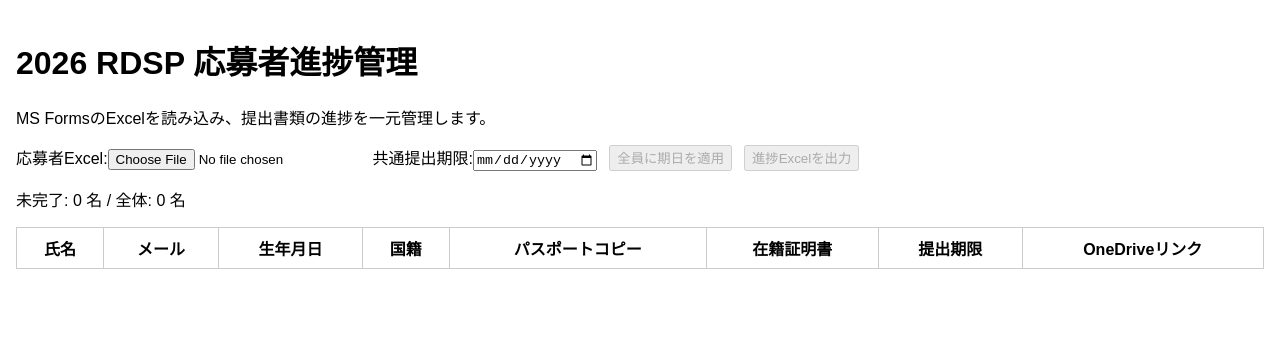
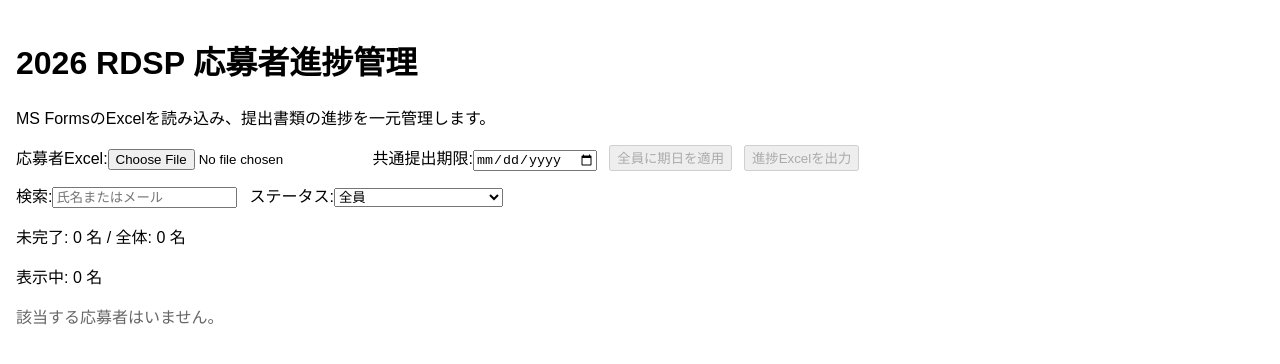
Before and after one commit to Steveston147/2026_RDSP_CRM, a React (Vite) app: page / in a window 1280 px wide. Shown: the top 364 px of the page. Built offline with nearby package versions, Linux system fonts and the light colour scheme.

Commit message:
Add applicant search and status filters

```diff
--- a/src/App.tsx
+++ b/src/App.tsx
@@ -1,5 +1,7 @@
 import { useMemo, useState } from 'react';
 import * as XLSX from 'xlsx';
+
+type StatusFilter = 'all' | 'pending' | 'passportPending' | 'enrollmentPending' | 'completed';
 
 type Applicant = {
   id: string;
@@ -13,40 +15,136 @@ type Applicant = {
   oneDriveLink: string;
 };
 
+const getCell = (row: Record<string, unknown>, keys: string[]) => {
+  for (const key of keys) {
+    const value = row[key];
+    if (value !== undefined && value !== null && String(value).trim() !== '') {
+      return value;
+    }
+  }
+
+  return '';
+};
+
+const getText = (row: Record<string, unknown>, keys: string[]) => String(getCell(row, keys)).trim();
+
+const buildApplicantName = (row: Record<string, unknown>) => {
+  const firstName = getText(row, ['First Name', 'First Name (e.g. John)', 'firstName']);
+  const middleName = getText(row, ['Middle Name', 'Middle Name (e.g. Alan)', 'middleName']);
+  const lastName = getText(row, ['Last Name', 'Last Name (e.g. Smith)', 'lastName']);
+  const formsName = [firstName, middleName, lastName].filter(Boolean).join(' ');
+
+  return formsName || getText(row, ['氏名', 'name', 'Name']);
+};
+
+const formatDateParts = (year: number, month: number, day: number) =>
+  [year, month, day].map((part, index) => (index === 0 ? String(part) : String(part).padStart(2, '0'))).join('/');
+
+const formatBirthDate = (value: unknown) => {
+  if (value === undefined || value === null || String(value).trim() === '') return '';
+
+  if (typeof value === 'number') {
+    const parsed = XLSX.SSF.parse_date_code(value);
+    return parsed ? formatDateParts(parsed.y, parsed.m, parsed.d) : '';
+  }
+
+  if (value instanceof Date && !Number.isNaN(value.getTime())) {
+    return formatDateParts(value.getFullYear(), value.getMonth() + 1, value.getDate());
+  }
+
+  const text = String(value).trim();
+  const match = text.match(/^(\d{4})[/-](\d{1,2})[/-](\d{1,2})/);
+  if (match) {
+    return formatDateParts(Number(match[1]), Number(match[2]), Number(match[3]));
+  }
+
+  return text;
+};
+
+const formatInputDate = (value: unknown) => formatBirthDate(value).replace(/\//g, '-');
+
+const parseSubmitted = (value: unknown) => {
+  if (typeof value === 'boolean') return value;
+  if (typeof value === 'number') return value === 1;
+
+  const text = String(value ?? '').trim().toLowerCase();
+  return ['提出済み', '済', 'true', 'yes', 'y', '1', 'checked'].includes(text);
+};
+
 const makeId = (row: Record<string, unknown>, index: number) =>
-  `${String(row['氏名'] ?? row['name'] ?? 'applicant')}-${index}`;
+  `${buildApplicantName(row) || getText(row, ['E-mail', 'メール', 'email']) || 'applicant'}-${index}`;
+
+const matchesStatusFilter = (applicant: Applicant, statusFilter: StatusFilter) => {
+  const passportPending = !applicant.passportSubmitted;
+  const enrollmentPending = !applicant.enrollmentSubmitted;
+
+  switch (statusFilter) {
+    case 'pending':
+      return passportPending || enrollmentPending;
+    case 'passportPending':
+      return passportPending;
+    case 'enrollmentPending':
+      return enrollmentPending;
+    case 'completed':
+      return !passportPending && !enrollmentPending;
+    case 'all':
+    default:
+      return true;
+  }
+};
 
 function App() {
   const [applicants, setApplicants] = useState<Applicant[]>([]);
   const [dueDate, setDueDate] = useState('');
+  const [searchQuery, setSearchQuery] = useState('');
+  const [statusFilter, setStatusFilter] = useState<StatusFilter>('all');
 
   const pendingCount = useMemo(
     () => applicants.filter((a) => !a.passportSubmitted || !a.enrollmentSubmitted).length,
     [applicants]
   );
 
+  const filteredApplicants = useMemo(() => {
+    const normalizedSearch = searchQuery.trim().toLowerCase();
+
+    return applicants.filter((applicant) => {
+      const matchesSearch =
+        !normalizedSearch ||
+        applicant.name.toLowerCase().includes(normalizedSearch) ||
+        applicant.email.toLowerCase().includes(normalizedSearch);
+
+      return matchesSearch && matchesStatusFilter(applicant, statusFilter);
+    });
+  }, [applicants, searchQuery, statusFilter]);
+
   const onFileChange = async (event: React.ChangeEvent<HTMLInputElement>) => {
     const file = event.target.files?.[0];
     if (!file) return;
 
     const data = await file.arrayBuffer();
-    const workbook = XLSX.read(data, { type: 'array' });
+    const workbook = XLSX.read(data, { type: 'array', cellDates: true });
     const sheet = workbook.Sheets[workbook.SheetNames[0]];
-    const rows = XLSX.utils.sheet_to_json<Record<string, unknown>>(sheet);
+    const rows = XLSX.utils.sheet_to_json<Record<string, unknown>>(sheet, { raw: true });
 
     const next = rows.map((row, index) => ({
       id: makeId(row, index),
-      name: String(row['氏名'] ?? row['name'] ?? ''),
-      email: String(row['連絡先メールアドレス'] ?? row['email'] ?? ''),
-      birthDate: String(row['生年月日'] ?? row['birthDate'] ?? ''),
-      nationality: String(row['国籍'] ?? row['nationality'] ?? ''),
-      passportSubmitted: false,
-      enrollmentSubmitted: false,
-      dueDate,
-      oneDriveLink: ''
+      name: buildApplicantName(row),
+      email: getText(row, ['E-mail', 'メール', '連絡先メールアドレス', 'email']),
+      birthDate: formatBirthDate(getCell(row, ['Date of Birth (yyyy/MM/dd)', 'Date of Birth', '生年月日', 'birthDate'])),
+      nationality: getText(row, [
+        'Nationality (Corresponds your passport / e.g. JAPAN)',
+        'Nationality',
+        '国籍',
+        'nationality'
+      ]),
+      passportSubmitted: parseSubmitted(getCell(row, ['パスポートコピー', 'パスポートコピー提出', 'passportSubmitted'])),
+      enrollmentSubmitted: parseSubmitted(getCell(row, ['在籍証明書', '在籍証明書提出', 'enrollmentSubmitted'])),
+      dueDate: formatInputDate(getCell(row, ['提出期限', '期日', 'dueDate'])),
+      oneDriveLink: getText(row, ['OneDriveリンク', 'oneDriveLink'])
     }));
 
     setApplicants(next);
+    event.target.value = '';
   };
 
   const updateApplicant = (id: string, patch: Partial<Applicant>) => {
@@ -57,9 +155,11 @@ function App() {
     const rows = applicants.map((a) => ({
       氏名: a.name,
       メール: a.email,
-      パスポートコピー提出: a.passportSubmitted ? '提出済み' : '未提出',
-      在籍証明書提出: a.enrollmentSubmitted ? '提出済み' : '未提出',
-      期日: a.dueDate,
+      生年月日: a.birthDate,
+      国籍: a.nationality,
+      パスポートコピー: a.passportSubmitted ? '提出済み' : '未提出',
+      在籍証明書: a.enrollmentSubmitted ? '提出済み' : '未提出',
+      提出期限: a.dueDate,
       OneDriveリンク: a.oneDriveLink
     }));
 
@@ -97,9 +197,34 @@ function App() {
         </button>
       </section>
 
+      <section className="filters">
+        <label>
+          検索:
+          <input
+            type="search"
+            placeholder="氏名またはメール"
+            value={searchQuery}
+            onChange={(e) => setSearchQuery(e.target.value)}
+          />
+        </label>
+
+        <label>
+          ステータス:
+          <select value={statusFilter} onChange={(e) => setStatusFilter(e.target.value as StatusFilter)}>
+            <option value="all">全員</option>
+            <option value="pending">未完了のみ</option>
+            <option value="passportPending">パスポートコピー未提出</option>
+            <option value="enrollmentPending">在籍証明書未提出</option>
+            <option value="completed">完了のみ</option>
+          </select>
+        </label>
+      </section>
+
       <p>未完了: {pendingCount} 名 / 全体: {applicants.length} 名</p>
+      <p>表示中: {filteredApplicants.length} 名</p>
 
-      <table>
+      {filteredApplicants.length ? (
+        <table>
         <thead>
           <tr>
             <th>氏名</th>
@@ -113,7 +238,7 @@ function App() {
           </tr>
         </thead>
         <tbody>
-          {applicants.map((a) => (
+          {filteredApplicants.map((a) => (
             <tr key={a.id}>
               <td>{a.name}</td>
               <td>{a.email}</td>
@@ -151,7 +276,10 @@ function App() {
             </tr>
           ))}
         </tbody>
-      </table>
+        </table>
+      ) : (
+        <p className="empty-message">該当する応募者はいません。</p>
+      )}
     </main>
   );
 }
--- a/src/styles.css
+++ b/src/styles.css
@@ -22,3 +22,12 @@ th, td {
 input[type='url'] {
   width: 100%;
 }
+.filters {
+  display: flex;
+  gap: 12px;
+  flex-wrap: wrap;
+  margin-bottom: 12px;
+}
+.empty-message {
+  color: #666;
+}
```
Also changed, not shown: 1 other file (tests, documents, lock files or other folders).
